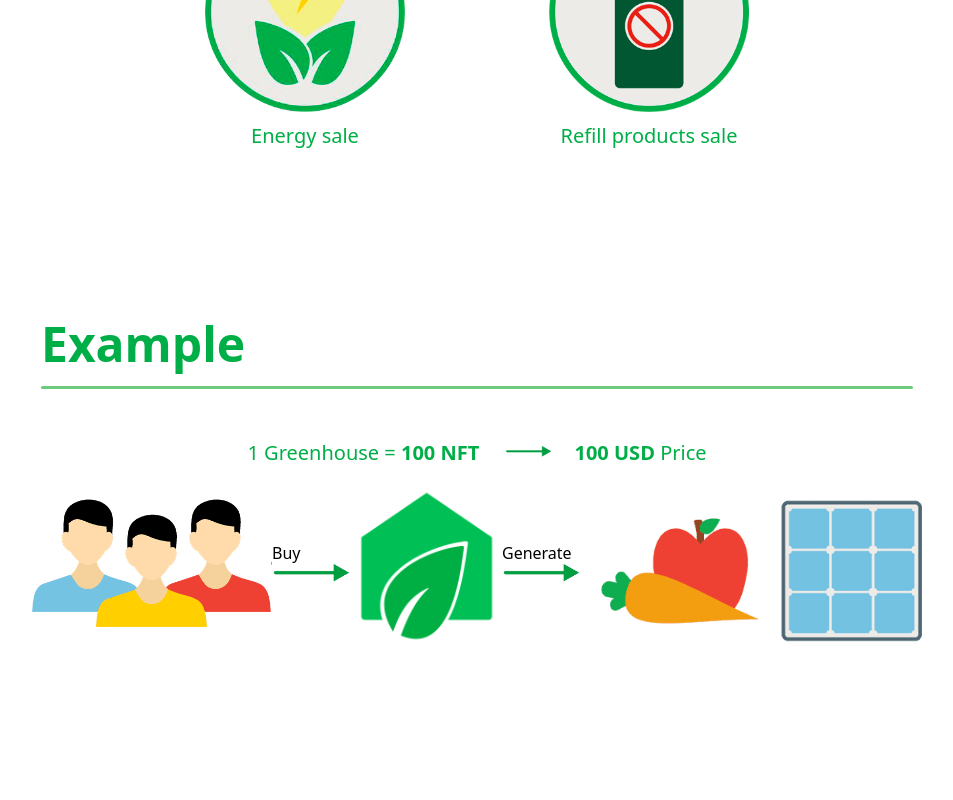
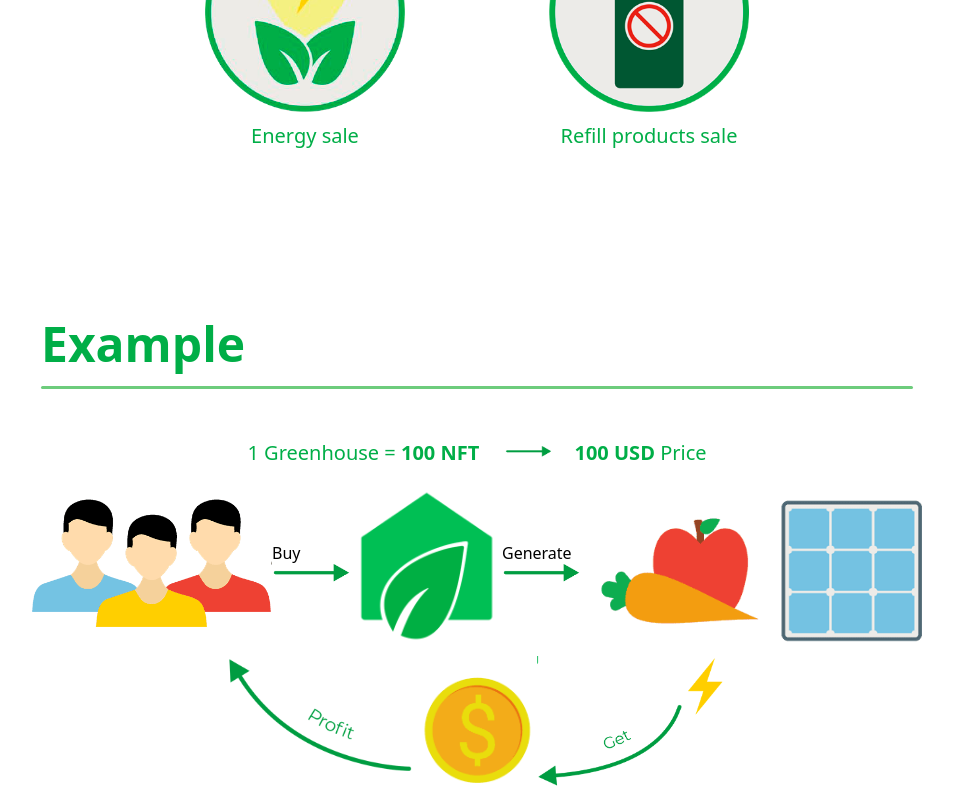
Before and after one commit to basilkhan1250/first-project, a React (Vite) app: page / in a window 1280 px wide. Shown: the part 7477-8277 px from the top of the page, without its empty margins (163-1116 px from the left). Before the commit the page ends 8125 px from the top, so only its background shows below. Built offline with nearby package versions, Linux system fonts and the light colour scheme.

Commit message:
workin on it

```diff
--- a/src/App.css
+++ b/src/App.css
@@ -364,7 +364,6 @@ hr {
     width: 340px;
 }
 
-
 .example-second div img {
     width: 80px;
 }
@@ -373,3 +372,17 @@ hr {
     width: 150px !important;
     /* height: 100px !important; */
 }
+
+.example-third {
+    display: flex;
+    justify-content: center;
+    align-items: center;
+}
+
+.example-third img {
+    width: 200px;
+    /* height: 200px; */
+}
+.dollar{
+    width: 120px !important;
+}
--- a/src/components/Example.jsx
+++ b/src/components/Example.jsx
@@ -3,6 +3,9 @@ import arrow from "../assets/arrow.png"
 import people from "../assets/people.png"
 import vegNpanel from "../assets/vegs-panel.png"
 import house from "../assets/leaf-house.png"
+import leftRightArrow from "../assets/left-right-arrow.png"
+import profitArrow from "../assets/profit-arrow.png"
+import dollar from "../assets/dollar.png"
 
 function Example() {
     return (
@@ -22,14 +25,18 @@ function Example() {
                             <p>Buy</p>
                             <img src={arrow} />
                         </div>
-                            <img className="house" src={house} />
+                        <img className="house" src={house} />
                         <div>
                             <p>Generate</p>
                             <img src={arrow} />
                         </div>
                         <img className="vegNpanel" src={vegNpanel} />
                     </div>
-                    <div></div>
+                    <div className="example-third">
+                        <img src={profitArrow} />
+                        <img className="dollar" src={dollar} />
+                        <img src={leftRightArrow} />
+                    </div>
                 </div>
             </div>
         </>
```
